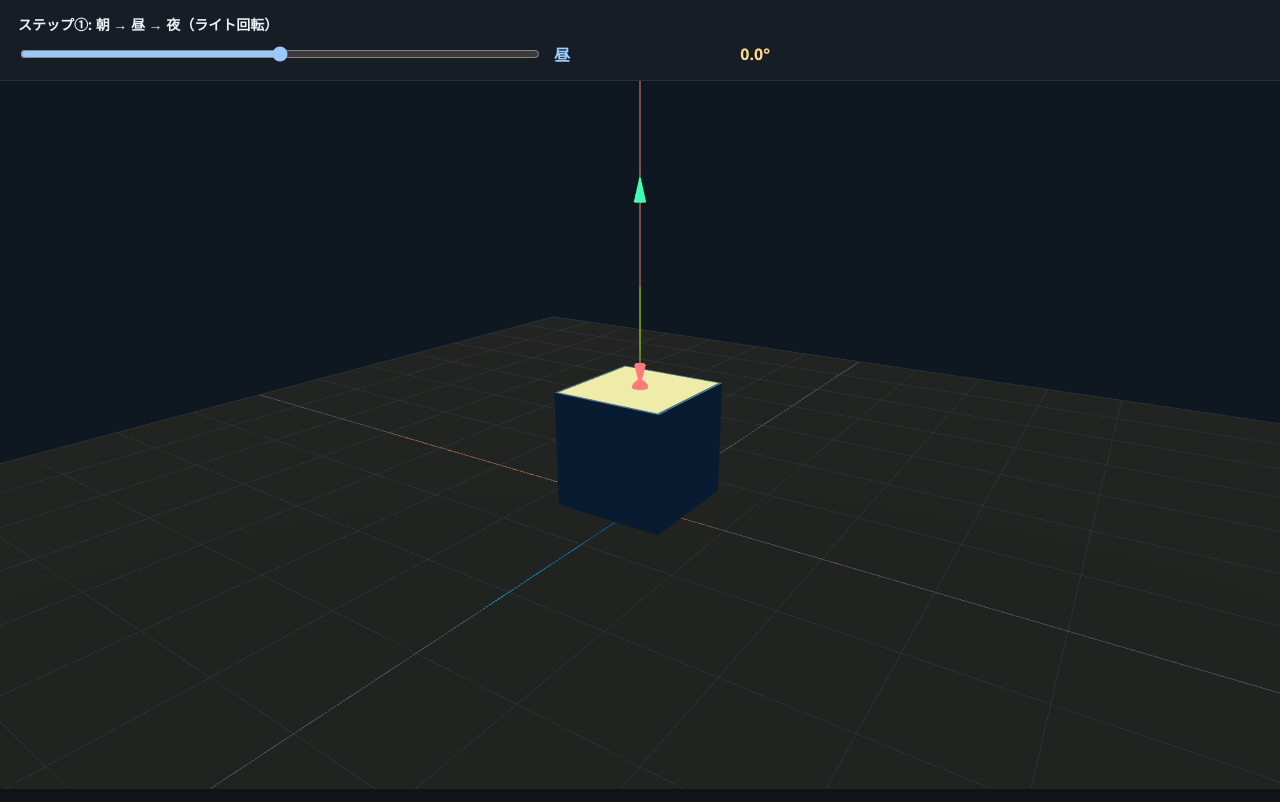
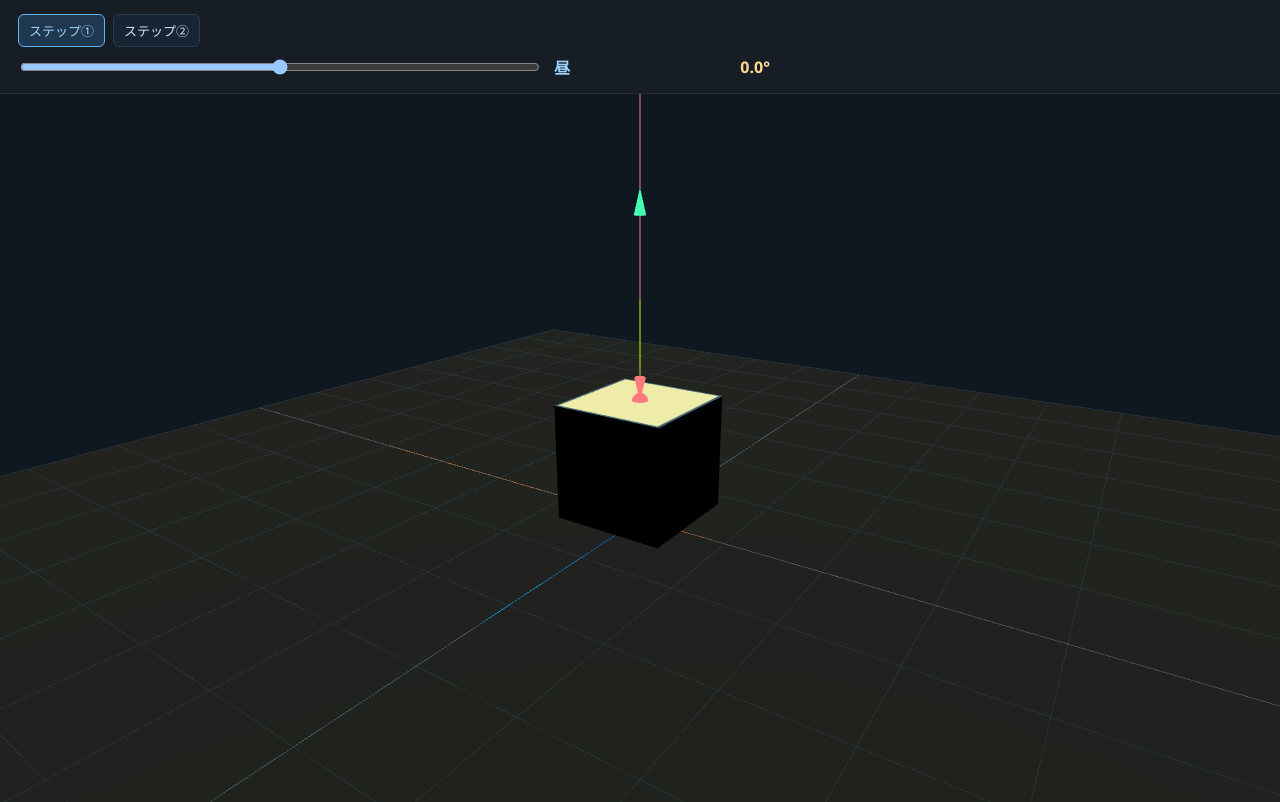
Before and after one commit to HoloMoto/MathForCGArtists, a plain HTML site: page 3DLighting.html in a window 1280 px wide. Drawn offline with nearby package versions, Linux system fonts and the light colour scheme; animation ran at ten frames a second.

Commit message:
Update 3DLighting.html

```diff
--- a/3DLighting.html
+++ b/3DLighting.html
@@ -35,14 +35,45 @@
       font-weight: 600;
     }
 
+    .step-tabs {
+      display: flex;
+      gap: 8px;
+    }
+
+    .step-btn {
+      border: 1px solid #2b3a4d;
+      background: #172433;
+      color: #d5e4f5;
+      padding: 6px 10px;
+      border-radius: 6px;
+      cursor: pointer;
+      font-size: 13px;
+    }
+
+    .step-btn.active {
+      border-color: #5cb7ff;
+      background: #1f3850;
+      color: #9ed6ff;
+    }
+
     .row {
       display: flex;
       align-items: center;
       gap: 12px;
+      flex-wrap: wrap;
+    }
+
+    .row.is-hidden {
+      display: none;
     }
 
     #sunSlider {
       width: min(520px, 70vw);
+    }
+
+    #tiltXSlider,
+    #tiltZSlider {
+      width: min(220px, 38vw);
     }
 
     #timeLabel {
@@ -68,11 +99,20 @@
 <body>
   <div id="app">
     <div class="controls">
-      <label for="sunSlider">ステップ①: 朝 → 昼 → 夜（ライト回転）</label>
+      <div class="step-tabs">
+        <button id="step1Btn" class="step-btn active" type="button">ステップ①</button>
+        <button id="step2Btn" class="step-btn" type="button">ステップ②</button>
+      </div>
       <div class="row">
         <input id="sunSlider" type="range" min="0" max="100" value="50">
         <span id="timeLabel">昼</span>
         <span id="angleLabel">0.0°</span>
+      </div>
+      <div id="step2Controls" class="row is-hidden">
+        <label for="tiltXSlider">法線X傾き</label>
+        <input id="tiltXSlider" type="range" min="-60" max="60" value="0" step="1">
+        <label for="tiltZSlider">法線Z傾き</label>
+        <input id="tiltZSlider" type="range" min="-60" max="60" value="0" step="1">
       </div>
     </div>
     <canvas id="scene"></canvas>
@@ -95,6 +135,11 @@
       const slider = document.getElementById("sunSlider");
       const timeLabel = document.getElementById("timeLabel");
       const angleLabel = document.getElementById("angleLabel");
+      const step1Btn = document.getElementById("step1Btn");
+      const step2Btn = document.getElementById("step2Btn");
+      const step2Controls = document.getElementById("step2Controls");
+      const tiltXSlider = document.getElementById("tiltXSlider");
+      const tiltZSlider = document.getElementById("tiltZSlider");
 
       const renderer = new THREE.WebGLRenderer({ canvas, antialias: true });
       renderer.setPixelRatio(Math.min(window.devicePixelRatio, 2));
@@ -109,9 +154,6 @@
       const controls = new OrbitControls(camera, renderer.domElement);
       controls.target.set(0, 0.8, 0);
       controls.update();
-
-      const ambient = new THREE.AmbientLight(0x5f7a91, 0.35);
-      scene.add(ambient);
 
       const directionalLight = new THREE.DirectionalLight(0xfff0c7, 1.15);
       scene.add(directionalLight);
@@ -144,6 +186,7 @@
       const cubeTopCenter = new THREE.Vector3(cube.position.x, cube.position.y + 0.6, cube.position.z);
       const topNormalDir = new THREE.Vector3(0, 1, 0);
       const topNormalLength = 2.0;
+      let currentStep = 1;
 
       const topNormalArrow = new THREE.ArrowHelper(
         topNormalDir,
@@ -180,6 +223,8 @@
 
       const lightToTop = new THREE.Vector3();
       const toLight = new THREE.Vector3();
+      const tiltedNormal = new THREE.Vector3(0, 1, 0);
+      const normalEuler = new THREE.Euler(0, 0, 0, "YXZ");
 
       const ground = new THREE.Mesh(
         new THREE.PlaneGeometry(14, 14),
@@ -199,6 +244,28 @@
         new THREE.LineBasicMaterial({ color: 0xff944d })
       );
       scene.add(horizon);
+
+      function updateStepUI() {
+        const isStep2 = currentStep === 2;
+        step1Btn.classList.toggle("active", !isStep2);
+        step2Btn.classList.toggle("active", isStep2);
+        step2Controls.classList.toggle("is-hidden", !isStep2);
+      }
+
+      function updateNormalDirection() {
+        if (currentStep === 1) {
+          topNormalDir.set(0, 1, 0);
+        } else {
+          const tiltX = THREE.MathUtils.degToRad(Number(tiltXSlider.value));
+          const tiltZ = THREE.MathUtils.degToRad(Number(tiltZSlider.value));
+          normalEuler.set(tiltX, 0, tiltZ);
+          tiltedNormal.set(0, 1, 0).applyEuler(normalEuler).normalize();
+          topNormalDir.copy(tiltedNormal);
+        }
+        topNormalArrow.setDirection(topNormalDir);
+        normalLineEnd.copy(cubeTopCenter).addScaledVector(topNormalDir, topNormalLength);
+        topNormalLine.geometry.setFromPoints([cubeTopCenter, normalLineEnd]);
+      }
 
       function updateSunFromSlider() {
         const t = Number(slider.value) / 100;
@@ -226,6 +293,7 @@
         }
         footMarker.position.copy(cubeTopCenter);
 
+        updateNormalDirection();
         toLight.subVectors(directionalLight.position, cubeTopCenter).normalize();
         const ndotl = THREE.MathUtils.clamp(topNormalDir.dot(toLight), -1, 1);
         const angleDeg = THREE.MathUtils.radToDeg(Math.acos(ndotl));
@@ -242,7 +310,22 @@
         }
       }
 
+      step1Btn.addEventListener("click", () => {
+        currentStep = 1;
+        updateStepUI();
+        updateSunFromSlider();
+      });
+
+      step2Btn.addEventListener("click", () => {
+        currentStep = 2;
+        updateStepUI();
+        updateSunFromSlider();
+      });
+
       slider.addEventListener("input", updateSunFromSlider);
+      tiltXSlider.addEventListener("input", updateSunFromSlider);
+      tiltZSlider.addEventListener("input", updateSunFromSlider);
+      updateStepUI();
       updateSunFromSlider();
 
       function resizeRenderer() {
```
